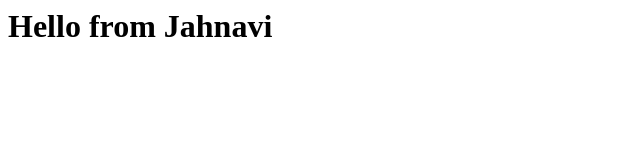
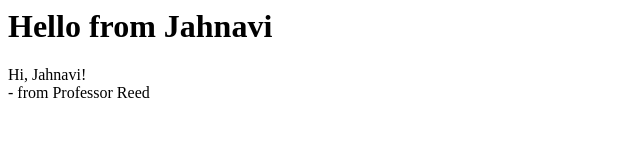
Before and after one commit to JahnaviThavanti/My-First-Static-Web-App, a website: page index.html in a window 1280 px wide. Shown: the whole page, without its empty margins (0-640 px from the left). Drawn offline with Linux system fonts and the light colour scheme.

Commit message:
Update index.html

```diff
--- a/index.html
+++ b/index.html
@@ -4,5 +4,6 @@
   </head>
   <body>
     <h1>Hello from Jahnavi</h1>
+    <p>Hi, Jahnavi! <br><span color="red"> - from Professor Reed</p>
   </body>
 </html>
```
